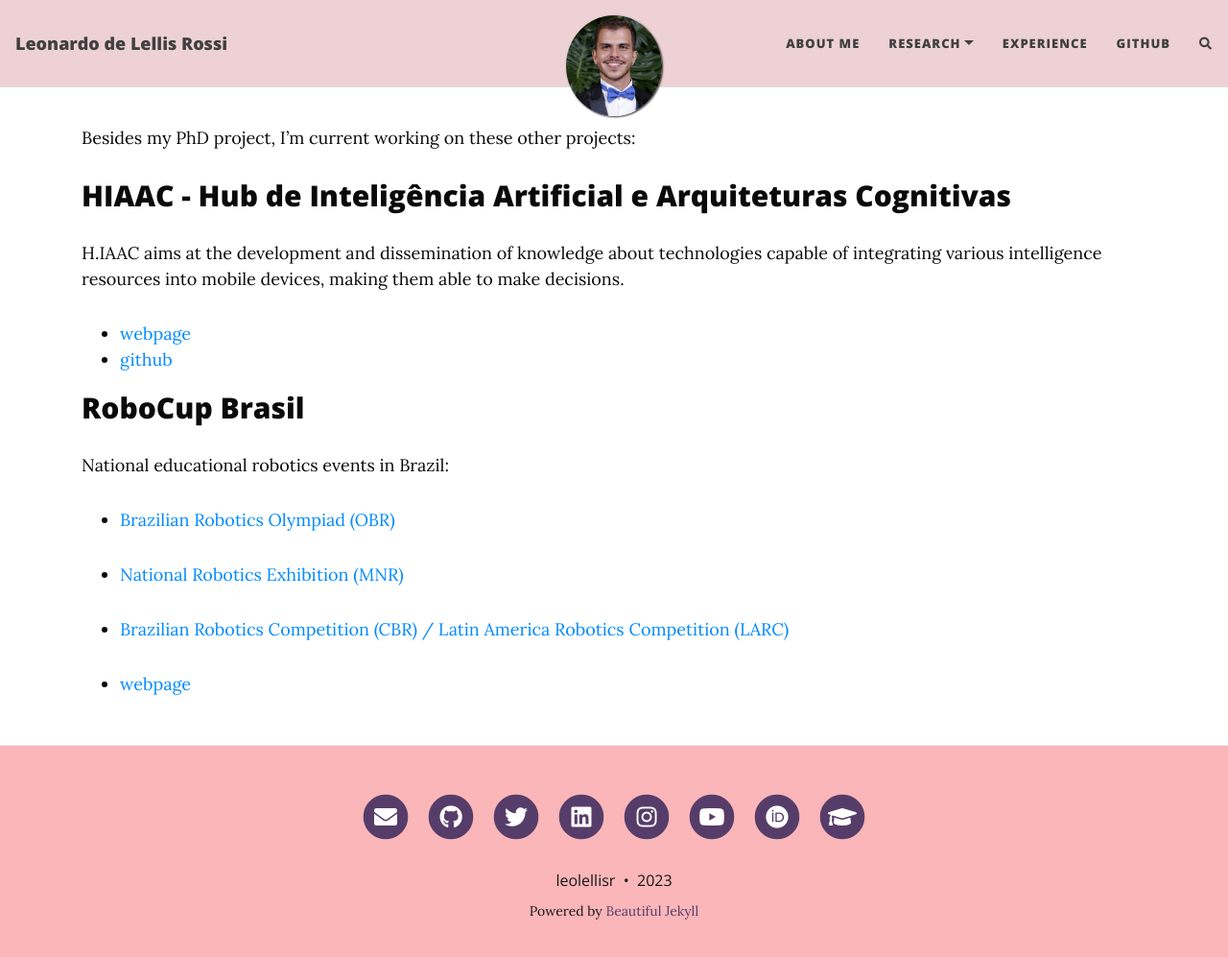
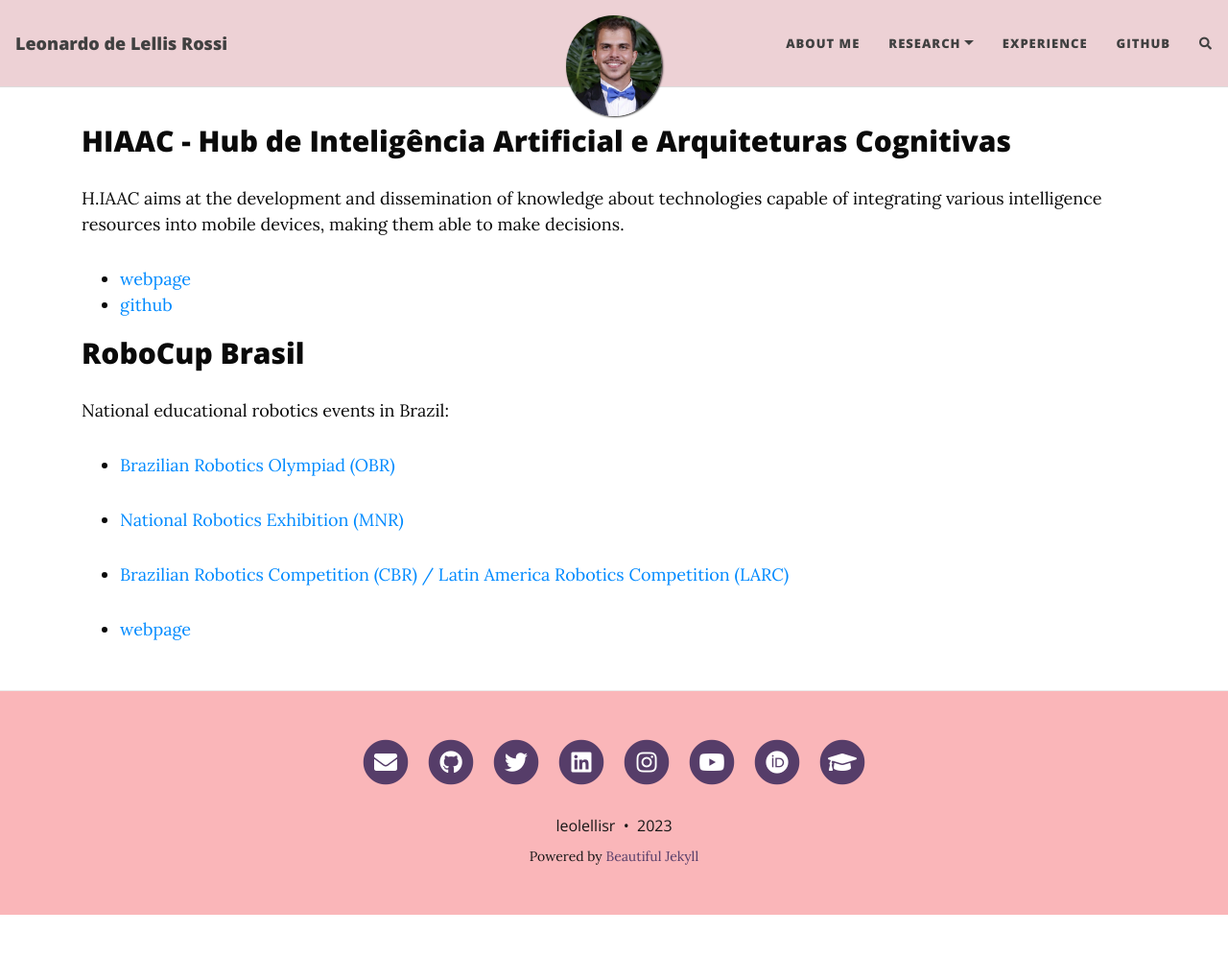
Before and after one commit to leolellisr/leolellisr.github.io, a Jekyll site: the page built from research.md, in a window 1280 px wide and 1010 px high. Shown: the top 997 px of the window at 96% size. Built offline with Jekyll 4.4.1, drawn with Linux system fonts in a browser that asks for light colours; nearby versions of some CDN libraries; comment, search, counter and statistics services are not loaded.

Commit message:
update page

```diff
--- a/research.md
+++ b/research.md
@@ -4,7 +4,7 @@
 subtitle: test
 ---
 
-Besides my PhD project, I'm current working on these other projects:
+
 
 ## HIAAC - Hub de Inteligência Artificial e Arquiteturas Cognitivas
 
```
